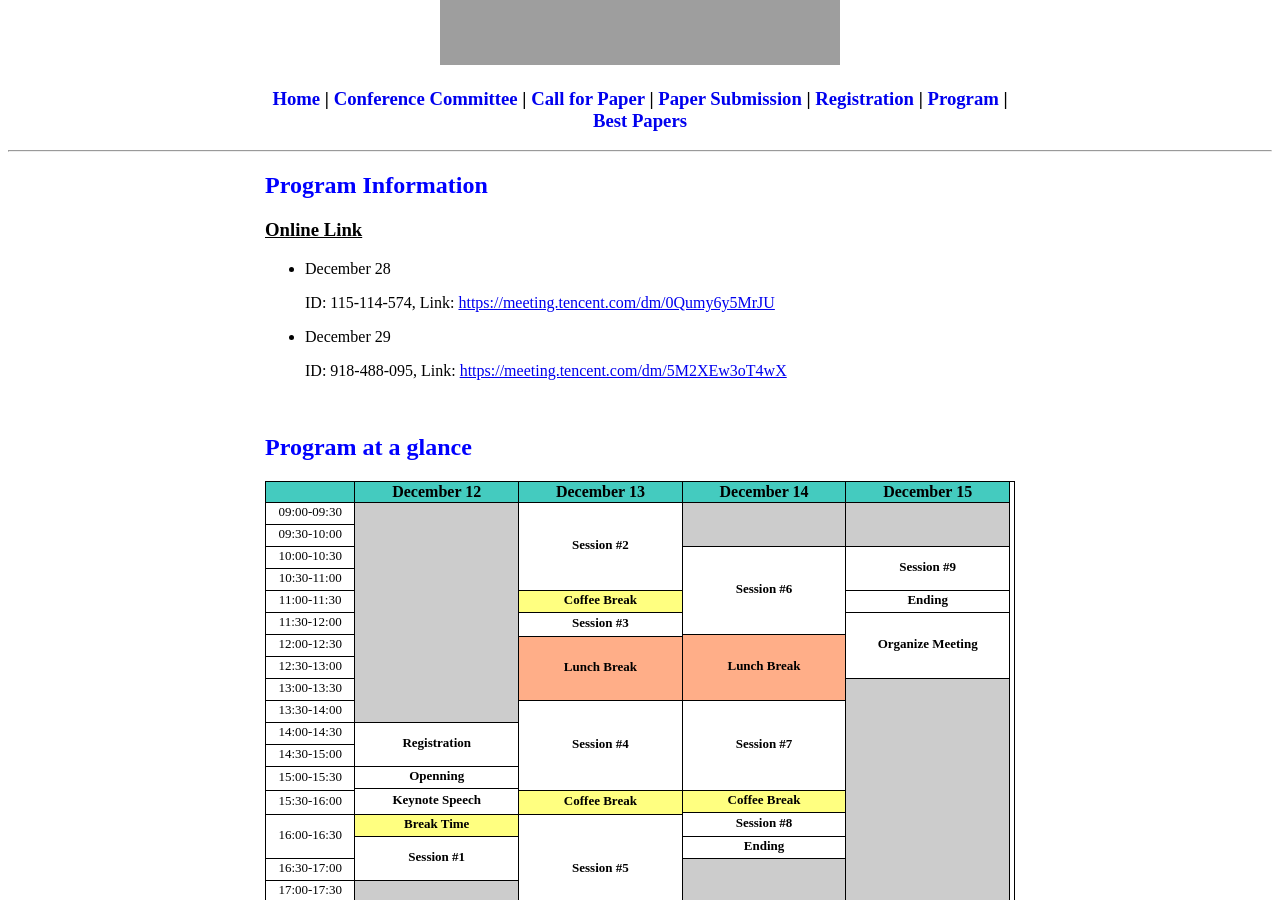
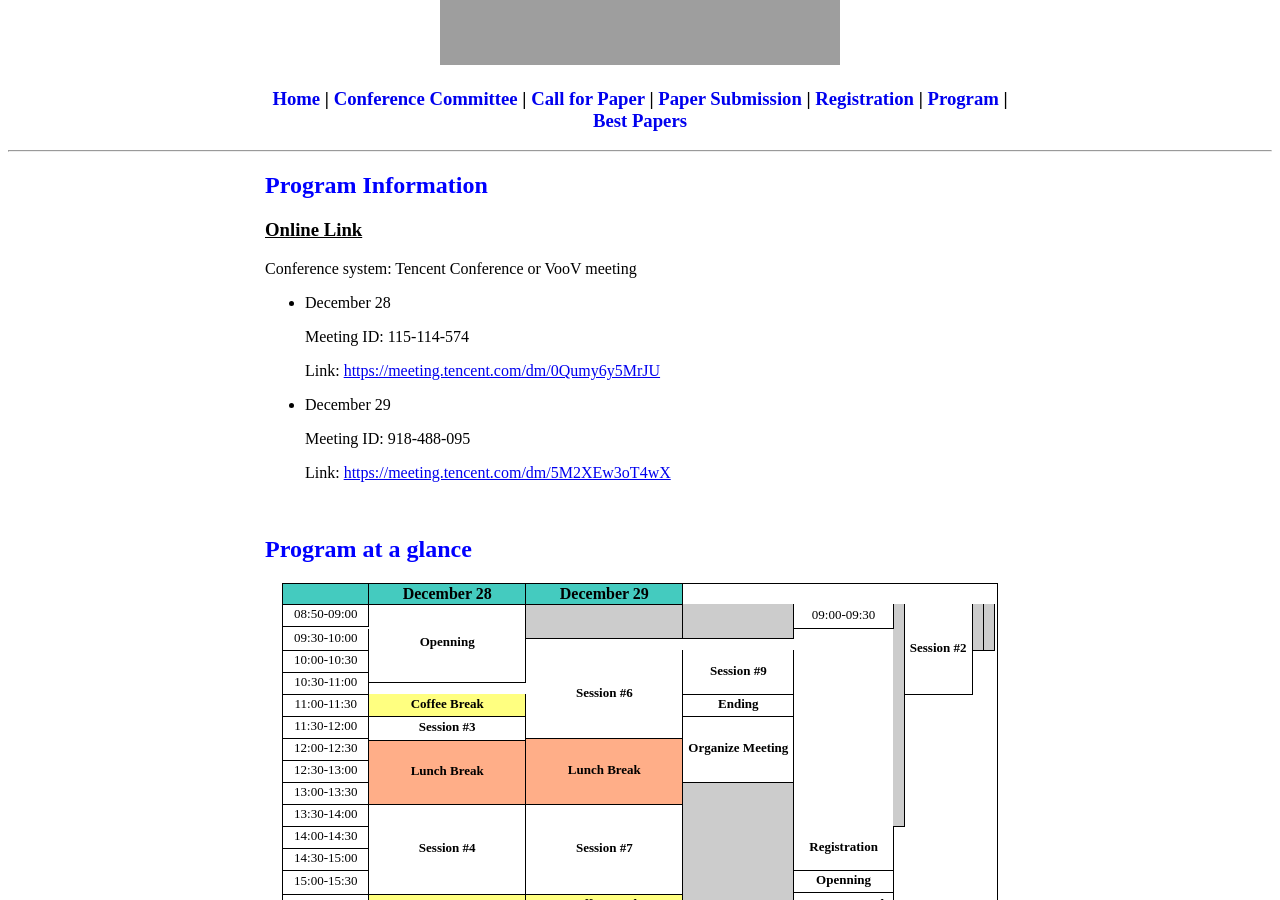
Before and after one commit to icea-conf/2021, a Jekyll site: the page built from program/index.html, in a window 1280 px wide and 900 px high, scrolled down 243 px. Built offline with Jekyll 4.4.1, drawn with Linux system fonts in a browser that asks for light colours.

Commit message:
Update index.html

```diff
--- a/program/index.html
+++ b/program/index.html
@@ -7,11 +7,14 @@ title: ACM ICEA 2021
           <div>
                <h2 style="color:#0000FF">Program Information</h2>
                <h3><u>Online Link</u></h3>
+               <p>Conference system: Tencent Conference or VooV meeting</p>
                <ul>
                     <li><p>December 28</p></li>
-                    <p>ID: 115-114-574, Link: <a target="_blank" href="https://meeting.tencent.com/dm/0Qumy6y5MrJU">https://meeting.tencent.com/dm/0Qumy6y5MrJU</a></p>
+                    <p>Meeting ID: 115-114-574</p>
+                    <p>Link: <a target="_blank" href="https://meeting.tencent.com/dm/0Qumy6y5MrJU">https://meeting.tencent.com/dm/0Qumy6y5MrJU</a></p>
                     <li><p>December 29</p></li>
-                    <p>ID: 918-488-095, Link: <a target="_blank" href="https://meeting.tencent.com/dm/5M2XEw3oT4wX">https://meeting.tencent.com/dm/5M2XEw3oT4wX</a></p>
+                    <p>Meeting ID: 918-488-095</p>
+                    <p>Link: <a target="_blank" href="https://meeting.tencent.com/dm/5M2XEw3oT4wX">https://meeting.tencent.com/dm/5M2XEw3oT4wX</a></p>
                </ul>
           </div></br>
 
@@ -24,17 +27,22 @@ title: ACM ICEA 2021
                               <td class="theader1" width="12%">
                               </td>
                               <td class="theader1" width="22%">
-                                   <b>December 12</b>
+                                   <b>December 28</b>
                               </td>
                               <td class="theader1" width="22%">
-                                   <b>December 13</b>
+                                   <b>December 29</b>
                               </td>
-                              <td class="theader1" width="22%">
-                                   <b>December 14</b>
+                         </tr>
+
+                         <tr>
+                              <td class="tcontent4" rowspan="3">
+                                   08:50-09:00
                               </td>
-                              <td class="theader1" width="22%">
-                                   <b>December 15</b>
+                              <td class="tcontent4" rowspan="12">
+                                   <b>Openning</b>
                               </td>
+                              <td class="tcontent4" rowspan="6" style="background-color:#CCCCCC"></td>
+                              <td class="tcontent4" rowspan="6" style="background-color:#CCCCCC"></td>
                          </tr>
 
                          <tr>
```
